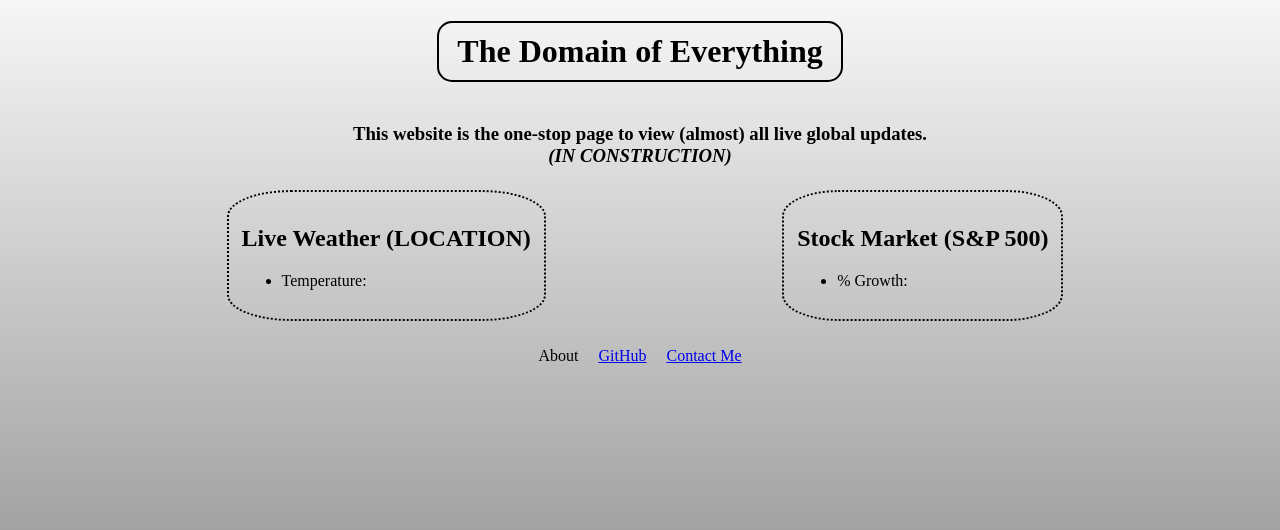
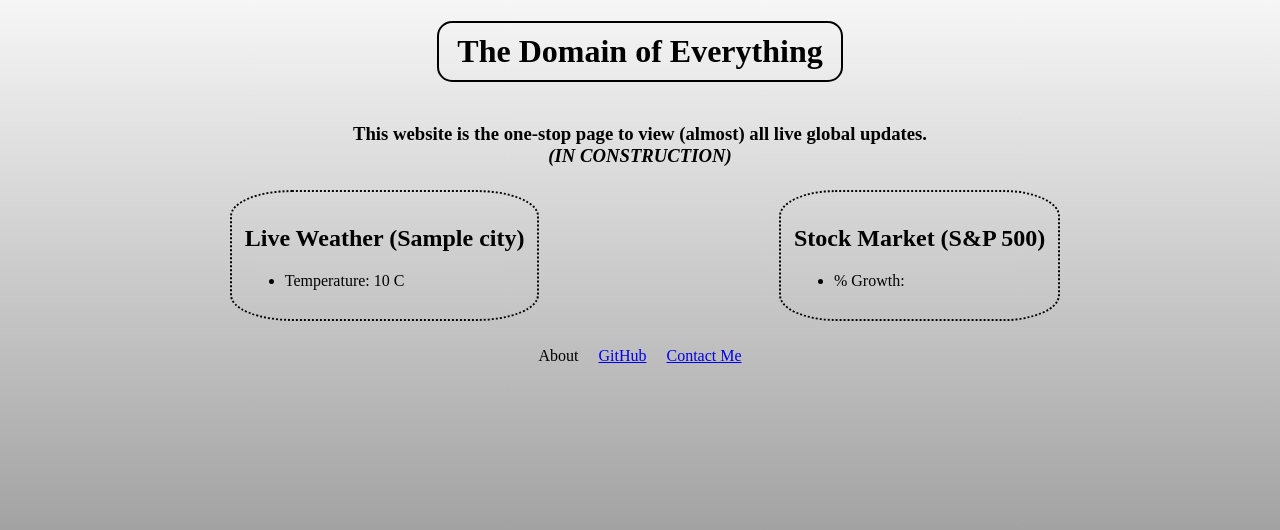
Before and after one commit to techtiki21/the-domain-of-everything, a Flask app: template templates/index.html in a window 1280 px wide. Shown: the part 54-584 px from the top of the page. Run offline with Flask 3, Linux system fonts and the light colour scheme; the template is opened without the code that fills it: most values are stand-ins (such as "Sample title", 1, 10 or a date in 2020).

Commit message:
Basic weather API call

```diff
--- a/app.py
+++ b/app.py
@@ -5,9 +5,19 @@
 
 load_dotenv()
 
+#load env vars
 app = Flask(__name__, template_folder="templates")
-WEATHER_KEY = os.getenv('')
+WEATHER_KEY = os.getenv('WEATHER_KEY')
+
+# weather data
+city = "London"
+weather_response = requests.get(f"https://api.openweathermap.org/data/2.5/weather?q={city}&appid={WEATHER_KEY}&units=metric")
+weather_data = weather_response.json()
+temperature = weather_data['main']['temp']
 
 @app.route('/')
 def index():
-    return render_template("index.html")
+    return render_template("index.html", city=city, temp=temperature)
+
+if __name__ == '__main__':
+    app.run()
--- a/static/styles.css
+++ b/static/styles.css
@@ -63,5 +63,5 @@
     gap: 20px;
 }
 .info-cell:hover{
-    transform: scale(1.1);
+    transform: scale(1.3);
 }
--- a/templates/index.html
+++ b/templates/index.html
@@ -2,8 +2,8 @@
 <html lang="en">
     <head>
         <title>The Domain of Everything</title>
-        <link rel="stylesheet" href="styles.css">
-        <script src="index.js" defer></script>
+        <link rel="stylesheet" href="/static/styles.css">
+        <script src="/static/index.js" defer></script>
         <meta name="viewport" content="width=device-width, initial-scale=1.0">
     </head>
 
@@ -27,9 +27,9 @@
         </div>
         <div class="cell-row">
             <div class="info-cell">
-                <h2>Live Weather (LOCATION)</h2>
+                <h2>Live Weather ({{ city }})</h2>
                 <ul>
-                    <li>Temperature:</li>
+                    <li>Temperature: {{ temp }} C</li>
                 </ul>
             </div>
             <div class="info-cell">
```
